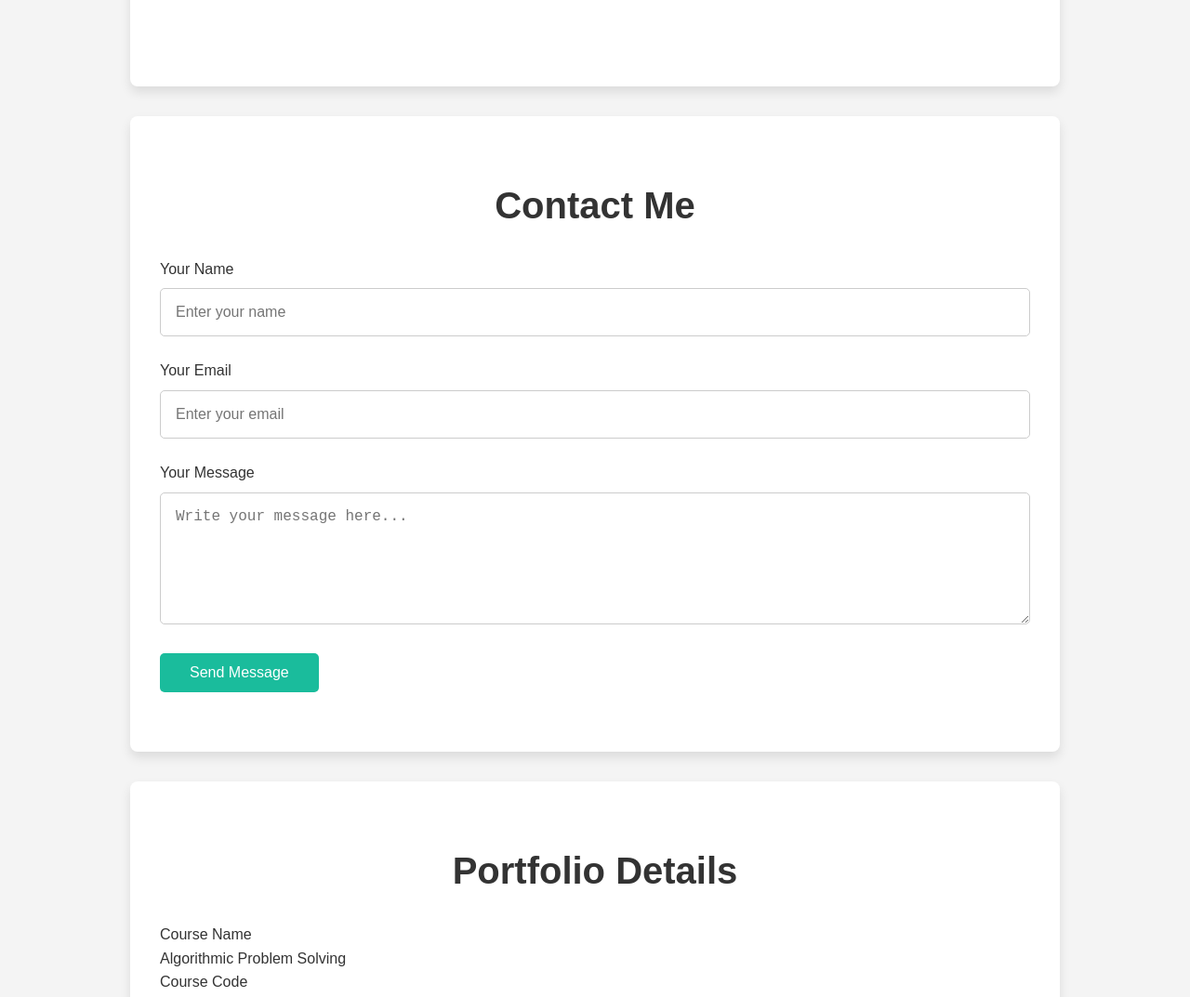
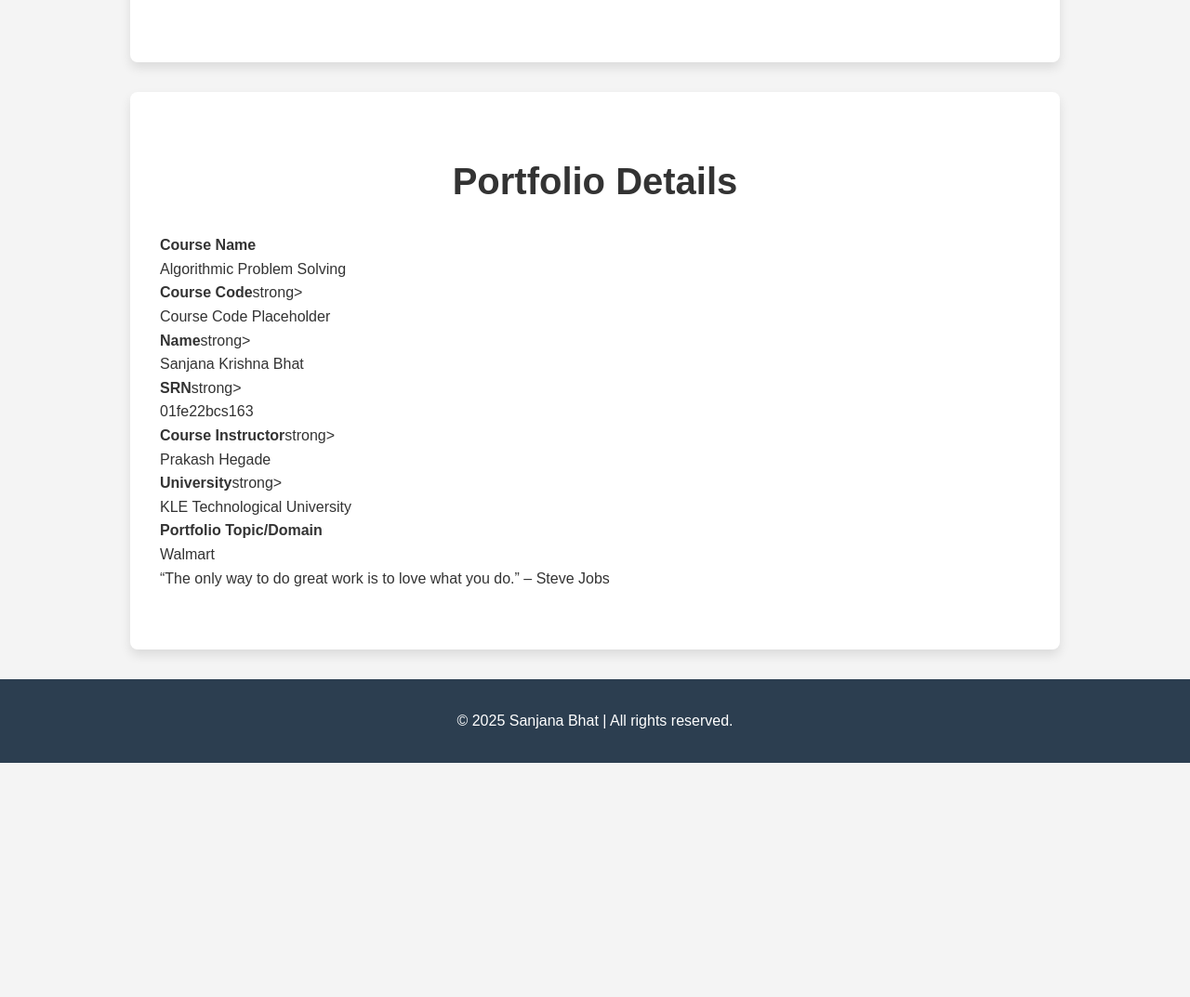
Before and after one commit to Sanjanaa21/portfolio.github.io, a plain HTML site: page index.html in a window 1280 px wide. Shown: the part 1810-2883 px from the top of the page at 93% size. After the commit the page ends 2631 px from the top, so only its background shows below. Drawn offline with Linux system fonts and the light colour scheme.

Commit message:
Update index.html

```diff
--- a/index.html
+++ b/index.html
@@ -83,7 +83,7 @@
                 <li><strong>Languages:</strong> C, C++, Java, Python, SQL</li>
                 <li><strong>Web Technologies:</strong> HTML, CSS, JavaScript, Node.js, React.js, Express.js</li>
                 <li><strong>Databases:</strong> MySQL, MongoDB</li>
-                <li><strong>AI/ML:</strong> Pandas, TensorFlow, Scikit-learn</li>
+<!--                 <li><strong>AI/ML:</strong> Pandas, TensorFlow, Scikit-learn</li> -->
             </ul>
             <h3>Soft Skills</h3>
             <ul>
@@ -121,49 +121,30 @@
             </div>
         </section>
 
-        <!-- Contact Section -->
-        <section id="contact" class="section">
-            <h2>Contact Me</h2>
-            <form action="https://formsubmit.co/mpandekamat@gmail.com" method="POST">
-                <div class="form-group">
-                    <label for="name">Your Name</label>
-                    <input type="text" id="name" name="name" required placeholder="Enter your name">
-                </div>
-                <div class="form-group">
-                    <label for="email">Your Email</label>
-                    <input type="email" id="email" name="email" required placeholder="Enter your email">
-                </div>
-                <div class="form-group">
-                    <label for="message">Your Message</label>
-                    <textarea id="message" name="message" required placeholder="Write your message here..." rows="6"></textarea>
-                </div>
-                <button type="submit">Send Message</button>
-            </form>
-        </section>
 
         <!-- Portfolio Details Section -->
         <section id="details" class="section">
             <h2>Portfolio Details</h2>
             <dl>
-                <dt>Course Name</dt>
+                <dt><strong>Course Name</strong></dt>
                 <dd>Algorithmic Problem Solving</dd>
 
-                <dt>Course Code</dt>
+                <dt><strong>Course Code</strong>strong></dt>
                 <dd>Course Code Placeholder</dd>
 
-                <dt>Name</dt>
+                <dt><strong>Name</strong>strong></dt>
                 <dd>Sanjana Krishna Bhat</dd>
 
-                <dt>SRN</dt>
+                <dt><strong>SRN</strong>strong></dt>
                 <dd>01fe22bcs163</dd>
 
-                <dt>Course Instructor</dt>
+                <dt><strong>Course Instructor</strong>strong></dt>
                 <dd>Prakash Hegade</dd>
 
-                <dt>University</dt>
+                <dt><strong>University</strong>strong></dt>
                 <dd>KLE Technological University</dd>
 
-                <dt>Portfolio Topic/Domain</dt>
+                <dt><strong>Portfolio Topic/Domain</strong></dt>
                 <dd>Walmart</dd>
             </dl>
             <blockquote>“The only way to do great work is to love what you do.” – Steve Jobs</blockquote>
```
